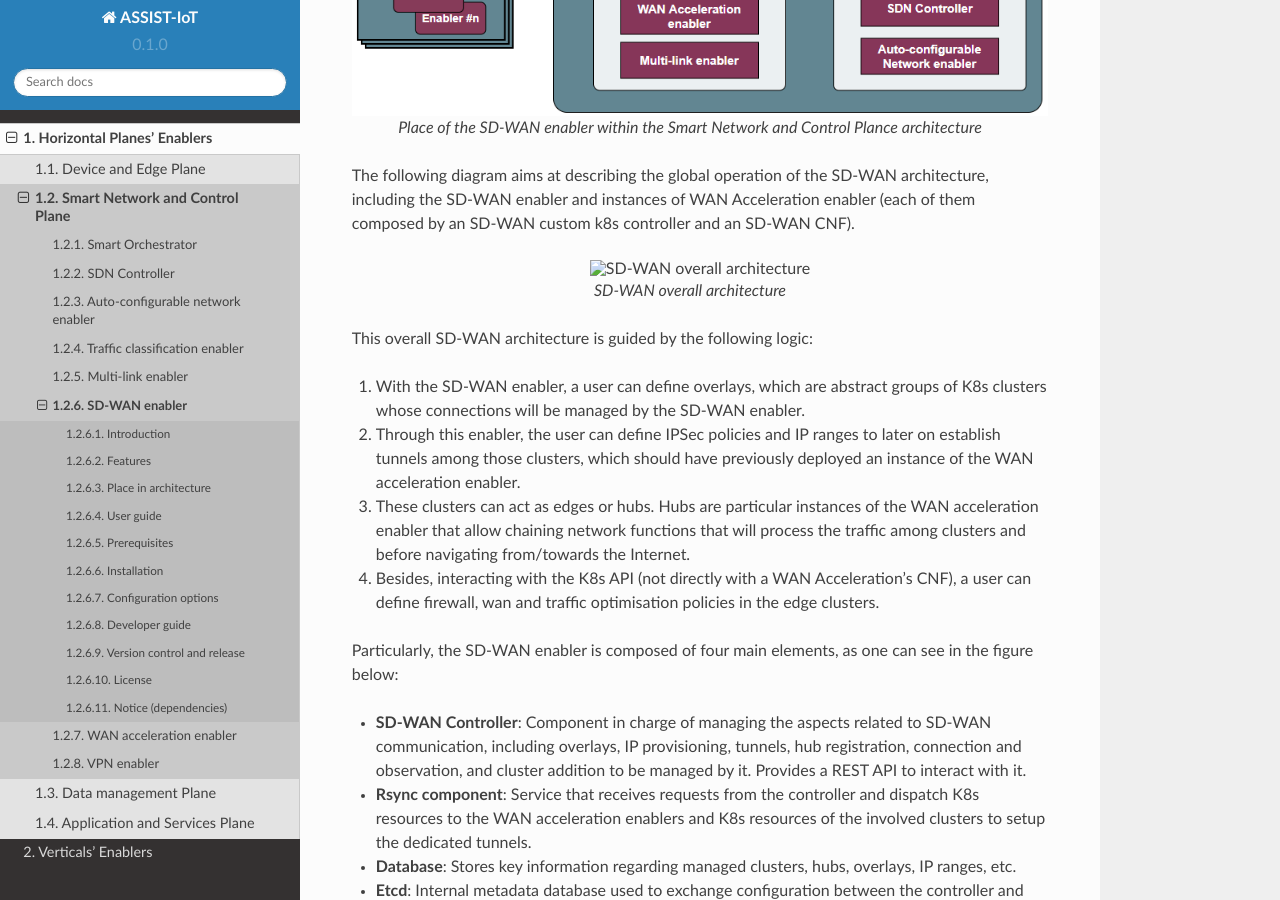
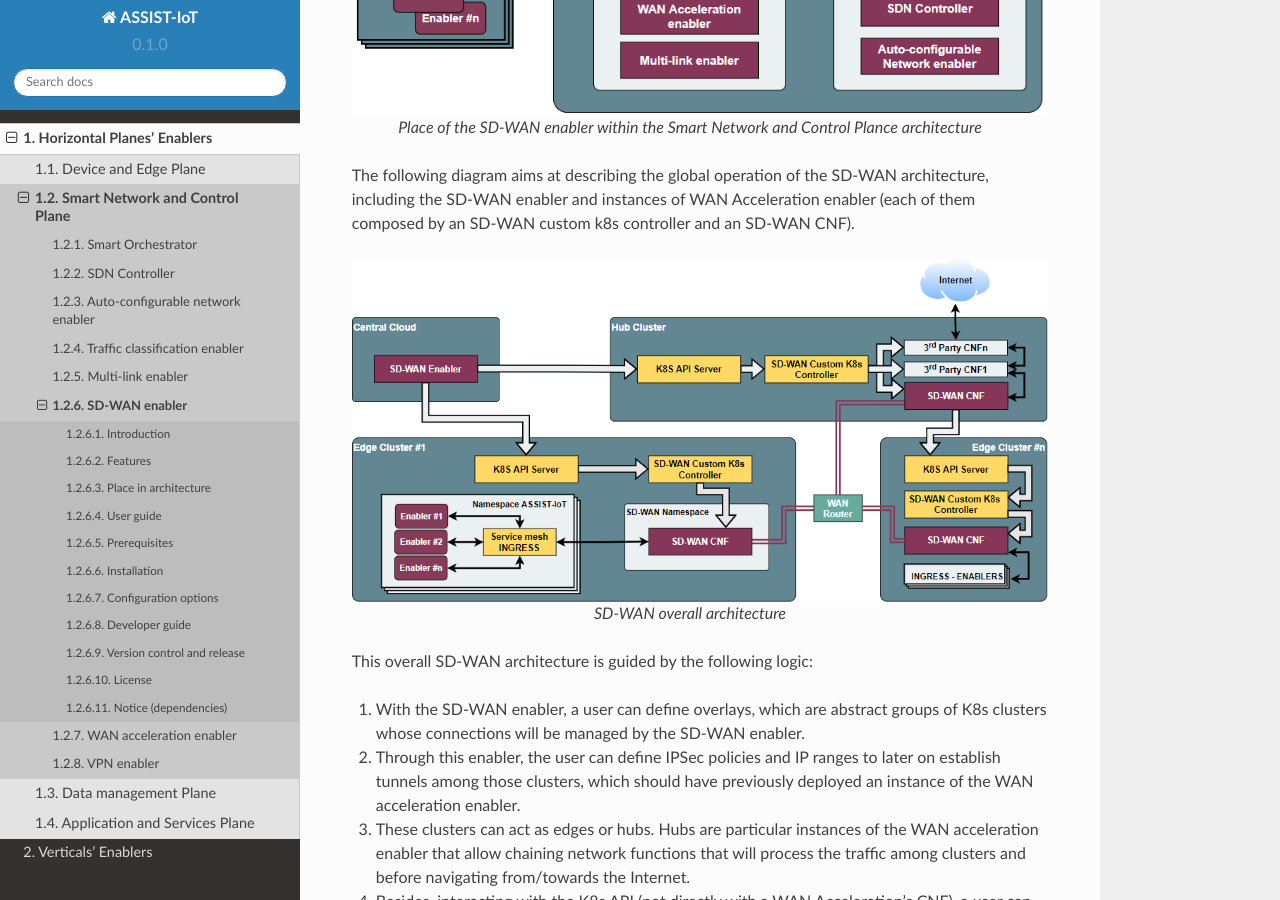
Before and after one commit to assist-iot/assist-iot-documentation, a Sphinx documentation site: the page built from docs/source/horizontal_planes/smart/sd_wan_enabler.rst, in a window 1280 px wide and 900 px high, scrolled down 1292 px. Built offline with Sphinx 7.4.7 and the Read the Docs theme 2.0.0, drawn with Linux system fonts in a browser that asks for light colours.

Commit message:
SD-WAN picture error

```diff
--- a/docs/source/horizontal_planes/smart/sd_wan_enabler.rst
+++ b/docs/source/horizontal_planes/smart/sd_wan_enabler.rst
@@ -45,7 +45,7 @@ The following diagram aims at describing the global operation of the SD-WAN arch
 including the SD-WAN enabler and instances of WAN Acceleration enabler (each of them composed by an SD-WAN
 custom k8s controller and an SD-WAN CNF).
 
-.. figure:: ./global_sdwan.PNG
+.. figure:: ./global_sdwan.png
    :alt: SD-WAN overall architecture
    :align: center
 
```
